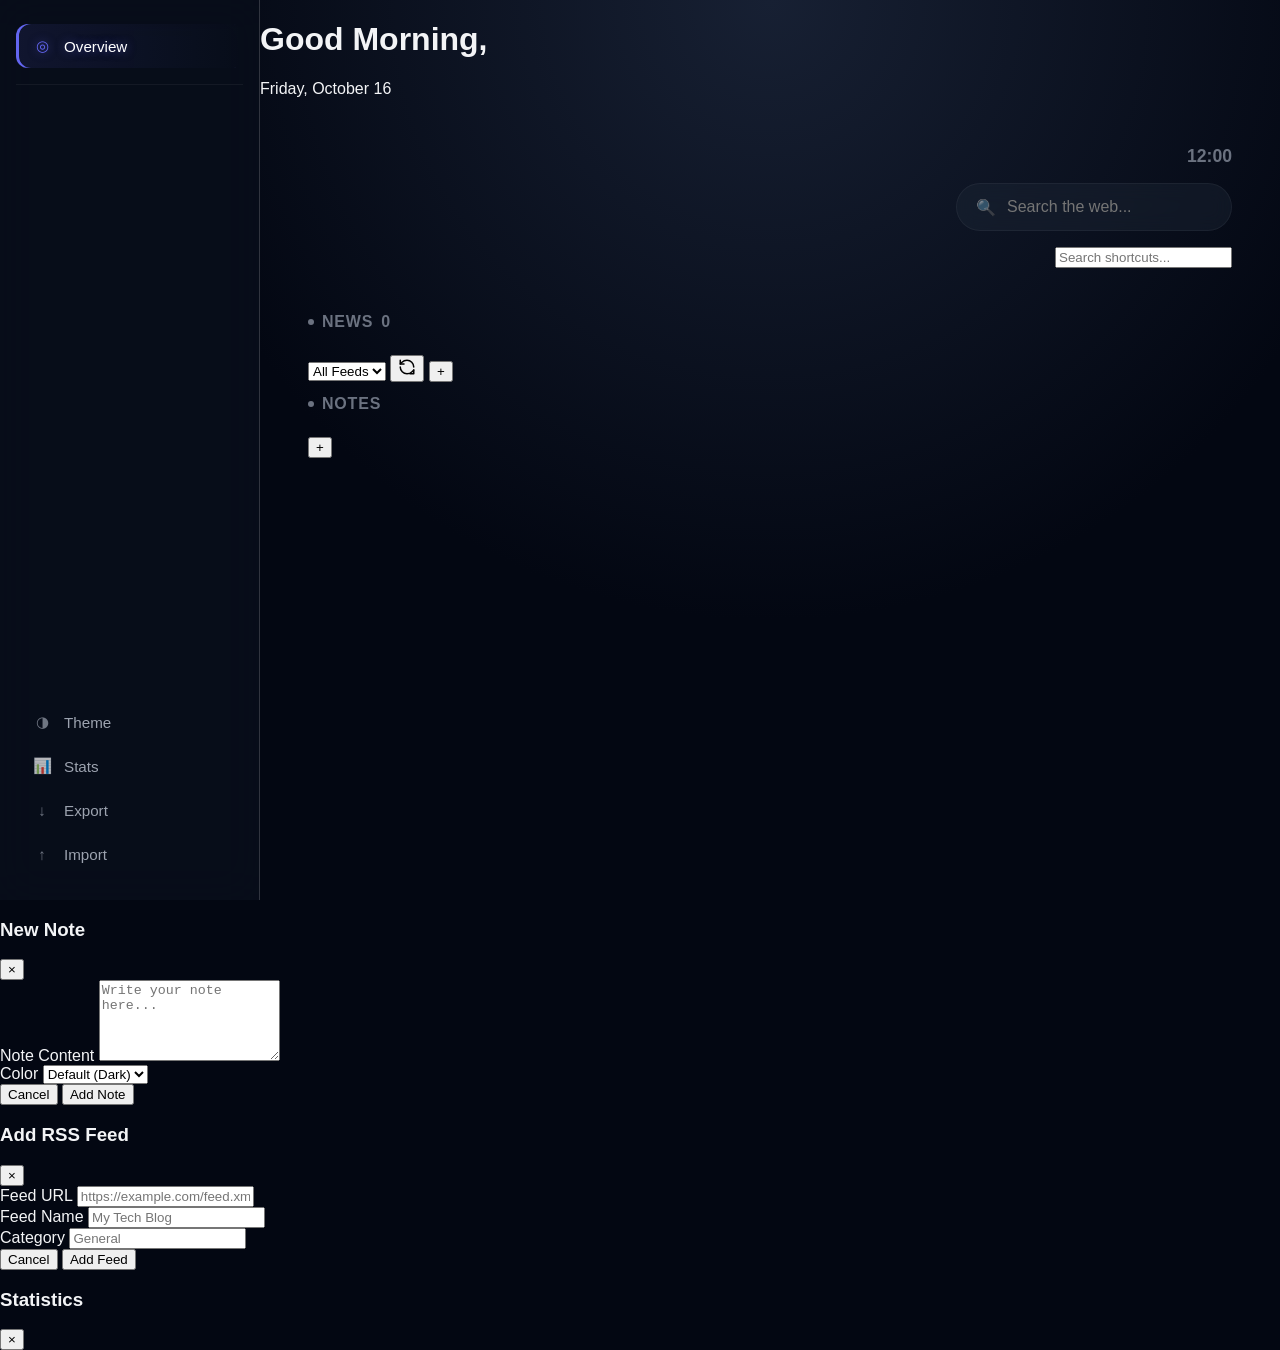
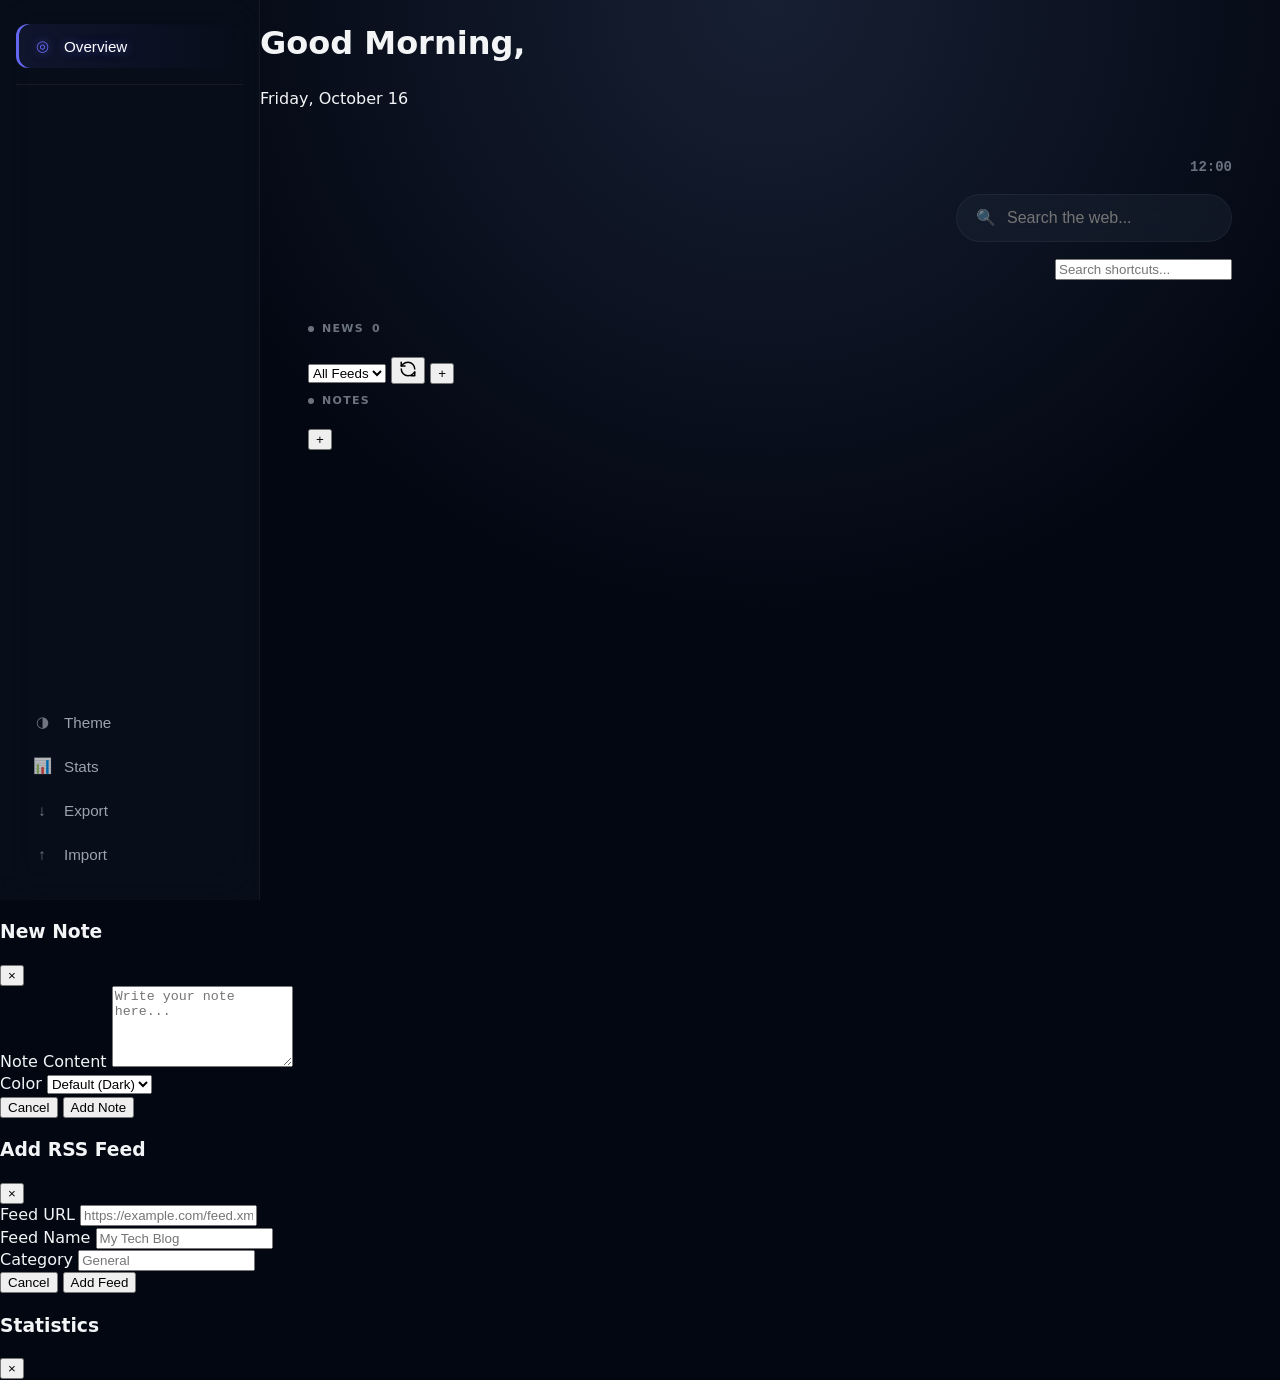

style: swap to Geist + retune type scale

--- a/styles/main.css
+++ b/styles/main.css
@@ -1,5 +1,3 @@
-@import url("https://fonts.googleapis.com/css2?family=Inter:wght@400;500;600;700&display=swap");
-
 :root {
   /* Colors - Deep Dark Blue/Black Theme (Default) */
   --bg-app: #030712;
@@ -28,6 +26,7 @@
   --radius-xl: 24px;
   --radius-lg: 16px;
   --radius-md: 12px;
+  --font-mono: "Geist Mono", ui-monospace, SFMono-Regular, Menlo, monospace;
 
   /* Effects */
   --blur-glass: 20px;
@@ -74,9 +73,11 @@ body {
   width: 100vw;
   background-color: var(--bg-app);
   color: var(--text-main);
-  font-family: "Inter", sans-serif;
+  font-family: "Geist", "Inter", system-ui, sans-serif;
+  font-feature-settings: "ss01", "cv11";
   overflow: hidden;
   transition: var(--theme-transition);
+  line-height: 1.4;
 }
 
 /* --- App Shell --- */
@@ -201,9 +202,10 @@ body {
 
 .greeting-wrap h1 {
   margin: 0;
-  font-size: 2rem;
+  font-size: 1.75rem;
   font-weight: 700;
-  letter-spacing: -0.02em;
+  letter-spacing: -0.025em;
+  line-height: 1.2;
   background: linear-gradient(to right, var(--text-main), var(--text-muted));
   -webkit-background-clip: text;
   background-clip: text;
@@ -213,7 +215,8 @@ body {
 .greeting-wrap p {
   margin: 0.25rem 0 0;
   color: var(--text-muted);
-  font-size: 0.95rem;
+  font-size: 0.8125rem;
+  font-weight: 500;
 }
 
 .header-right {
@@ -226,9 +229,10 @@ body {
 .timer-wrap {
   text-align: right;
   font-variant-numeric: tabular-nums;
+  font-family: var(--font-mono);
   color: var(--text-dim);
   font-weight: 600;
-  font-size: 1.1rem;
+  font-size: 0.875rem;
 }
 
 /* Search Bar (Command Center) */
@@ -293,11 +297,11 @@ body {
 }
 
 .category-header {
-  font-size: 1rem;
+  font-size: 0.6875rem;
   text-transform: uppercase;
-  letter-spacing: 0.05em;
+  letter-spacing: 0.12em;
   color: var(--text-dim);
-  margin-bottom: 1.5rem;
+  margin-bottom: 1.25rem;
   display: flex;
   align-items: center;
   gap: 0.5rem;
@@ -376,7 +380,7 @@ body {
 
 .link-title {
   font-weight: 500;
-  font-size: 0.95rem;
+  font-size: 0.875rem;
   flex: 1;
   white-space: nowrap;
   overflow: hidden;
